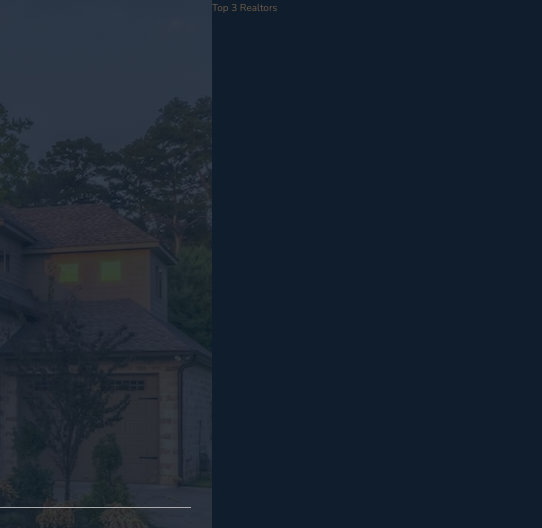
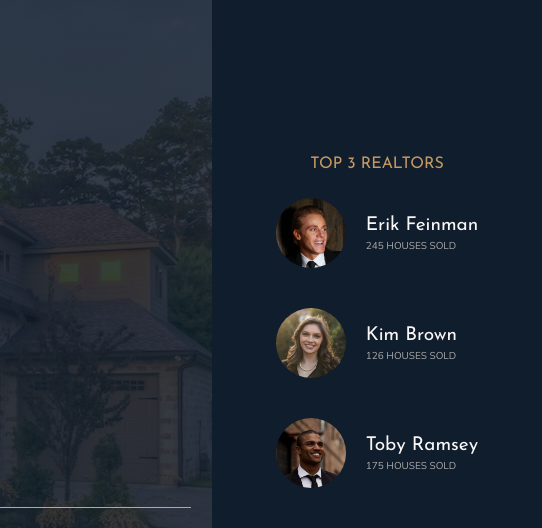
Before and after one commit to Ochanissi/Nexter, a website: page index.html in a window 1280 px wide. Shown: the top 528 px of the page, 738-1280 px from the left. Drawn offline with nearby package versions, Linux system fonts and the light colour scheme.

Commit message:
building the realtors section

```diff
--- a/index.html
+++ b/index.html
@@ -32,7 +32,26 @@
         </header>
 
         <div class="realtors">
-            Top 3 Realtors
+            <h3 class="heading-3">Top 3 Realtors</h3>
+            <div class="realtors__list">
+                <img src="img/realtor-1.jpeg" alt="Realtor 1" class="realtors__img">
+                <div class="realtors__details">
+                    <h4 class="heading-4 heading-4--light">Erik Feinman</h4>
+                    <p class="realtors__sold">245 houses sold</p>
+                </div>
+
+                <img src="img/realtor-2.jpeg" alt="Realtor 2" class="realtors__img">
+                <div class="realtors__details">
+                    <h4 class="heading-4 heading-4--light">Kim Brown</h4>
+                    <p class="realtors__sold">126 houses sold</p>
+                </div>
+
+                <img src="img/realtor-3.jpeg" alt="Realtor 3realtor-3.jpeg" class="realtors__img">
+                <div class="realtors__details">
+                    <h4 class="heading-4 heading-4--light">Toby Ramsey</h4>
+                    <p class="realtors__sold">175 houses sold</p>
+                </div>
+            </div>
         </div>
 
         <section class="features">
--- a/sass/_realtors.scss
+++ b/sass/_realtors.scss
@@ -1,4 +1,33 @@
 .realtors {
     background-color: $color-secondary;
     grid-column: col-start 7 / full-end;
+    padding: 3rem;
+
+    display: grid;
+    align-content: center;
+    justify-content: center;
+    justify-items: center;
+    grid-row-gap: 2rem;
+
+
+    &__list {
+        display: grid;
+        grid-template-columns: min-content max-content;
+        grid-column-gap: 2rem;
+        grid-row-gap: 5vh;
+        align-items: center;
+    }
+
+    &__img {
+        width: 7rem;
+        border-radius: 50%;
+        display: block;
+    }
+
+    &__sold {
+        text-transform: uppercase;
+        color: $color-grey-light-2;
+        margin-top: -3px;
+        // transform: translateY(-3px);
+    }
 }
```
Also changed, not shown: css/style.css.
